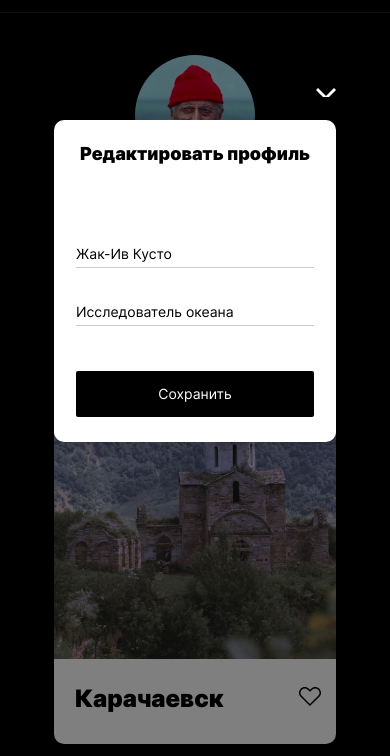
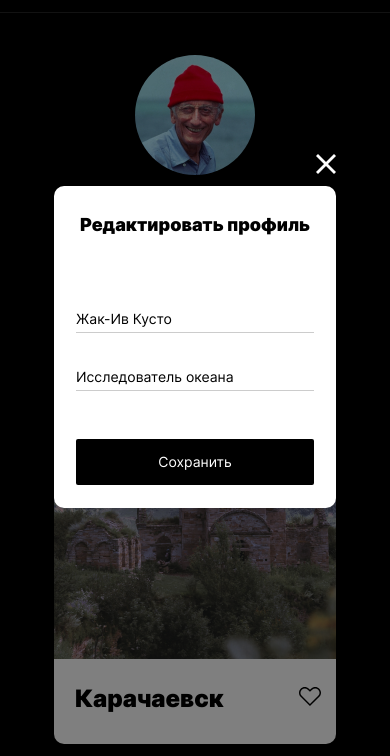
Before and after one commit to mrTarasFin/mesto, a plain HTML site: page index.html in a window 390 px wide. Both pictures are taken after a click on the button 300 px from the left and 289 px from the top of the page. Shown: the part 75-831 px from the top of the page. Drawn offline with Linux system fonts and the light colour scheme; a web font is replaced by a local one.

Commit message:
fix: 19 time

```diff
--- a/blocks/popup/__close-button/popup__close-button.css
+++ b/blocks/popup/__close-button/popup__close-button.css
@@ -20,6 +20,7 @@
 }
 @media screen and (max-width: 880px) {
     .popup__close-button{
+        margin: 0;
         width: 20px;
         height: 20px;
         top: -32px;
--- a/blocks/popup/__container/popup__container.css
+++ b/blocks/popup/__container/popup__container.css
@@ -1,5 +1,5 @@
 .popup__container{
-    margin: 195px auto;
+    margin: auto;
     width: 430px;
     height: 330px;
     display: flex;
--- a/blocks/popup/__input-list/popup__input-list.css
+++ b/blocks/popup/__input-list/popup__input-list.css
@@ -6,7 +6,7 @@
 
 @media screen and (max-width: 880px) {
     .popup__input-list{
-        margin: 75px 0 0 0;
+        margin: 42px 0 0 0;
     }
 
 }
--- a/blocks/popup/__save-button/popup__save-button.css
+++ b/blocks/popup/__save-button/popup__save-button.css
@@ -21,8 +21,8 @@
 @media screen and (max-width: 880px) {
     .popup__save-button{
         width: 238px;
-        margin-top: 15px;
-        margin-bottom: 25px;
+        margin-top: 18px;
+        margin-bottom: 22px;
         height: 46px;
         font-size: 14px;
         line-height: 1.21;
--- a/blocks/popup/__title/popup__title.css
+++ b/blocks/popup/__title/popup__title.css
@@ -1,8 +1,9 @@
 .popup__title{
-    margin: 0 0 54px 0;
-    padding: 0;
+    margin: 0 0 50px 0;
+    padding: 0 50px 0 0;
     width: 330px;
     color: #000000;
+    justify-self: start;
     /*настройка шрифта*/
     font-style: normal;
     font-weight: 900;
@@ -12,8 +13,10 @@
 
 @media screen and (max-width: 880px) {
     .popup__title{
-        margin: 14px 0 0 0;
+        margin: 8px 0 35px 0;
+        padding: 0;
         width: 238px;
+        max-height: 14px;
         font-size: 18px;
         line-height: 22px;
     }
--- a/blocks/popup/_opened/popup_opened.css
+++ b/blocks/popup/_opened/popup_opened.css
@@ -1,3 +1,3 @@
 .popup_opened{
-  display: block;
+  display: flex;
 }
--- a/blocks/popup/popup.css
+++ b/blocks/popup/popup.css
@@ -1,4 +1,5 @@
 .popup {
+  margin: auto;
   width: 100%;
   height: 100%;
   position: fixed;
--- a/index.html
+++ b/index.html
@@ -88,7 +88,7 @@
             <label class="popup__field">
               <input id="name-input"
                 name="popup-name"
-                class="popup__input"
+                class="popup__input popup__input_type_name"
                 type="text"
                 placeholder="Имя"
                 minlength="2"
@@ -99,7 +99,7 @@
             <label class="popup__field">
               <input id="destiny-input"
                 name="popup-destiny"
-                class="popup__input popup__input_destiny"
+                class="popup__input popup__input_type_destiny"
                 type="text"
                 placeholder="О себе"
                 minlength="2"
--- a/scripts/index.js
+++ b/scripts/index.js
@@ -21,14 +21,12 @@ function popupClose(){
 
 function popupOpen(){
     mainPopup.classList.add('popup_opened');
-    let name = editNameProfile.textContent;
-    let destiny = editDestinyProfile.textContent;
-    nameInPopup.value = name;
-    destinyInPopup.value = destiny;
+    nameInPopup.value = editNameProfile.textContent;
+    destinyInPopup.value = editDestinyProfile.textContent;
 }
 
 openPopup.addEventListener('click', popupOpen);
 
 closePopup.addEventListener('click', popupClose);
 
-savePopup.addEventListener('click', profileEdit);
+mainPopup.addEventListener('submit', profileEdit);
```
Also changed, not shown: blocks/popup/__content/popup__content.css (deleted, +0 -19 lines), vendor/fonts/Inter-Bold.woff (deleted), vendor/fonts/Inter-Bold.woff2 (deleted), vendor/fonts/Inter-Medium.woff (added), vendor/fonts/Inter-Medium.woff2 (added).
